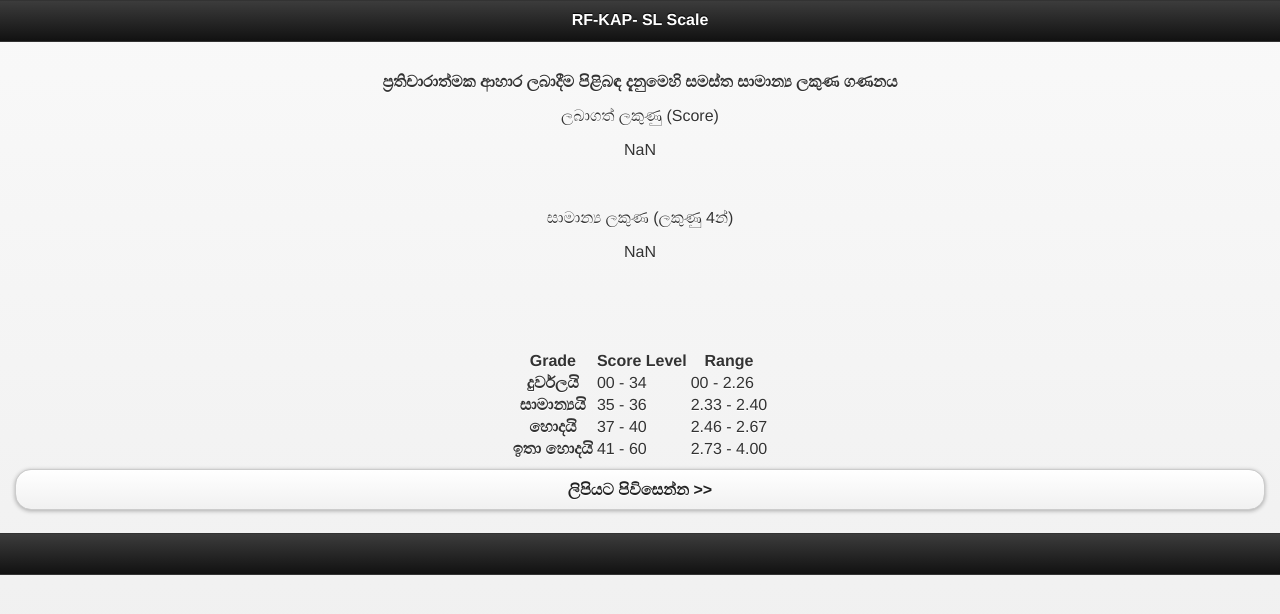
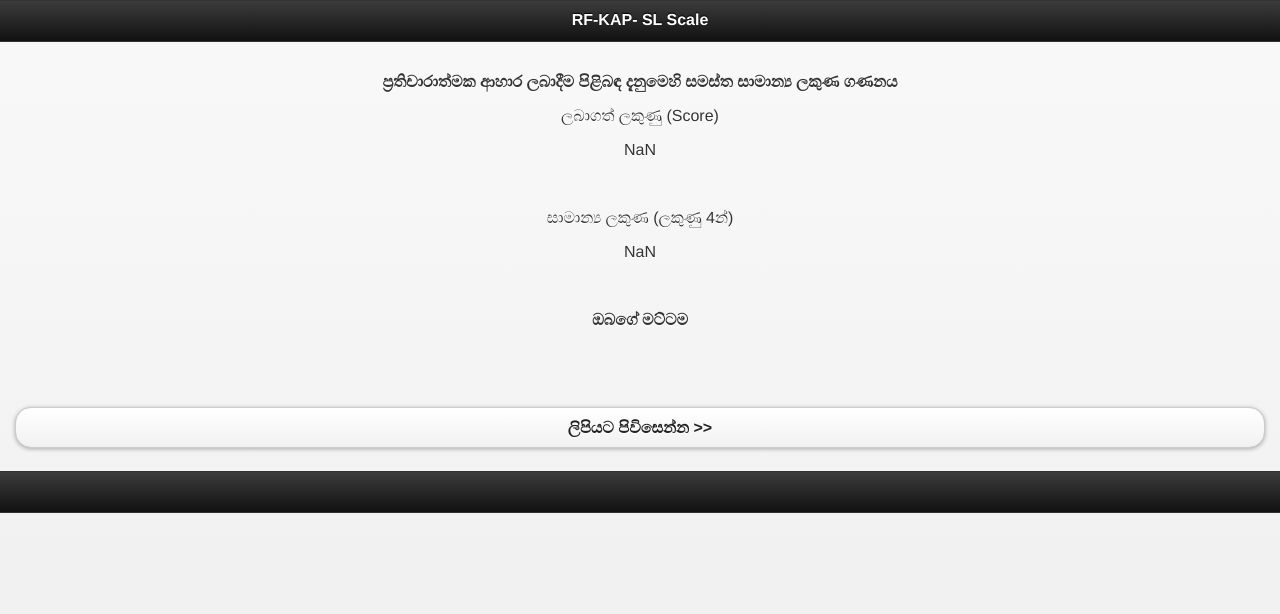
Before and after one commit to Nadeesha9090/-RF-KAP--SL-Scale-, a plain HTML site: page scale.html in a window 1280 px wide. Drawn offline with Linux system fonts and the light colour scheme.

Commit message:
Update scale.html

```diff
--- a/scale.html
+++ b/scale.html
@@ -39,6 +39,9 @@
 					<p id="paras"></p>
 
 					<br>
+					<p><b>&#3476;&#3510;&#3484;&#3546; &#3512;&#3495;&#3530;&#3495;&#3512; </b></p>
+
+					<br>
 					<img id="totalColor" src="" />
 					<br>
 
@@ -47,7 +50,7 @@
 
 		<div>
 
-		    <table data-role="table" id="temp-table" data-mode="reflow" class="ui-responsive table-stroke" align="center">
+		    <!--table data-role="table" id="temp-table" data-mode="reflow" class="ui-responsive table-stroke" align="center">
 			    <thead>
 			        <tr>
 			            <th data-priority="persist">Grade</th>
@@ -78,7 +81,7 @@
 			           </tr>
 
 			    </tbody>
-			</table>
+			</table-->
 		</div>
 
 		</form>
```
